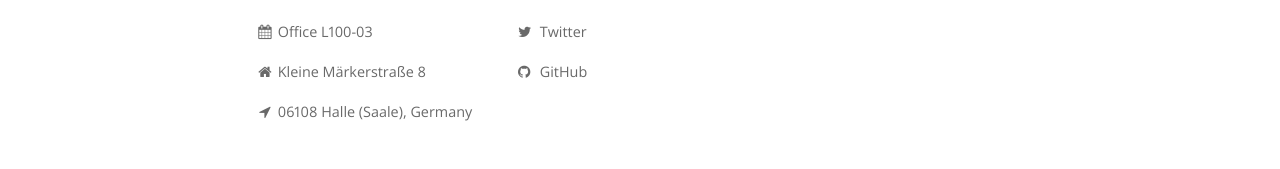
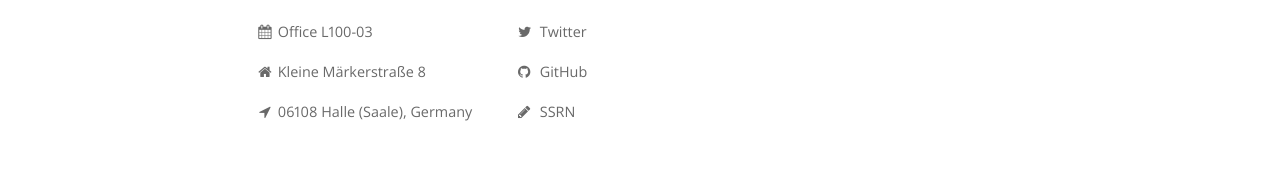
Before and after one commit to shasha-li/shasha-li.github.io, a Jekyll site: the page built from index.html, in a window 1280 px wide. Shown: the part 1022-1191 px from the top of the page. Built offline with Jekyll 4.4.1, drawn with Linux system fonts in a browser that asks for light colours; nearby versions of some CDN libraries; the list of posts is cut into pages by our own code; comment, search, counter and statistics services are not loaded; a style sheet for code colours, icons or effects is not loaded.

Commit message:
Update footer.html

```diff
--- a/_includes/footer.html
+++ b/_includes/footer.html
@@ -13,6 +13,7 @@
       <p><a href="mailto:shasha.li@iwh-halle.de"><i class="fa fa-envelope"></i> shasha.li@iwh-halle.de</a></p>
       <p><a href="https://twitter.com/lisa_li_MI"><i class="fa fa-twitter"></i> Twitter</a></p>
       <p><a href="https://github.com/shasha-li"><i class="fa fa-github"></i> GitHub</a></p>
+      <p><a href="https://papers.ssrn.com/sol3/cf_dev/AbsByAuth.cfm?per_id=4394099"><i class="fa fa-pencil"></i> SSRN</a></p>
     </div>
 
 
```
